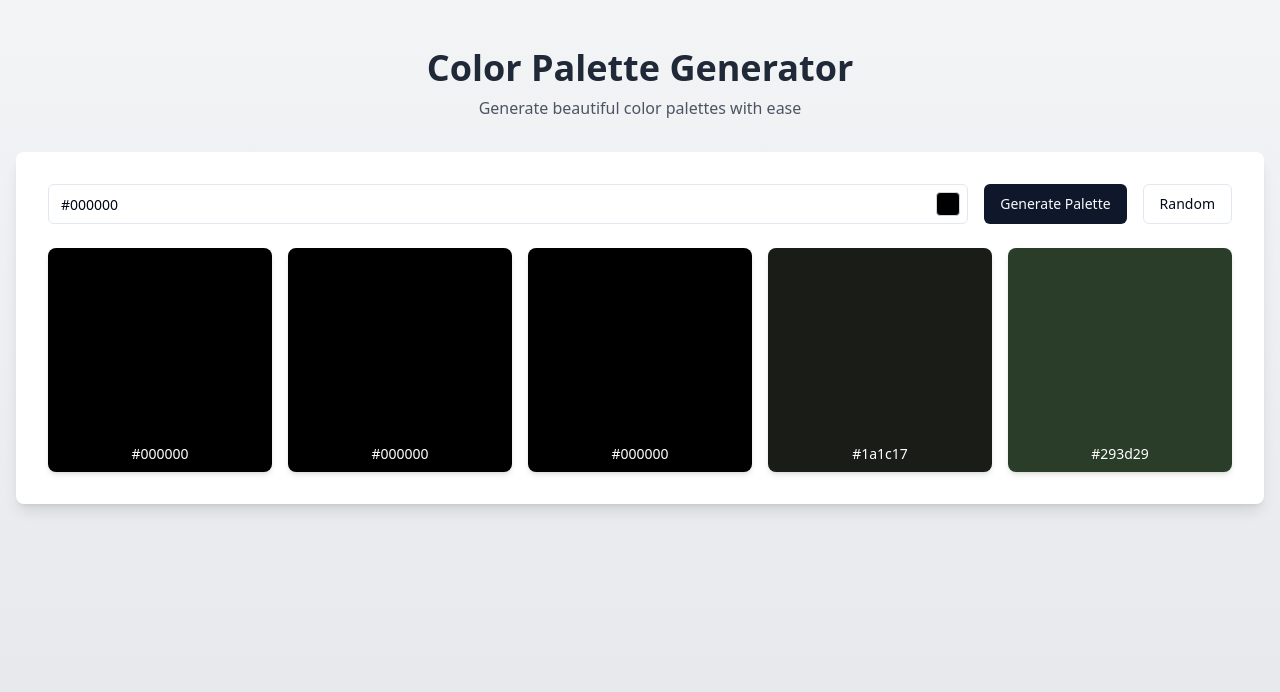
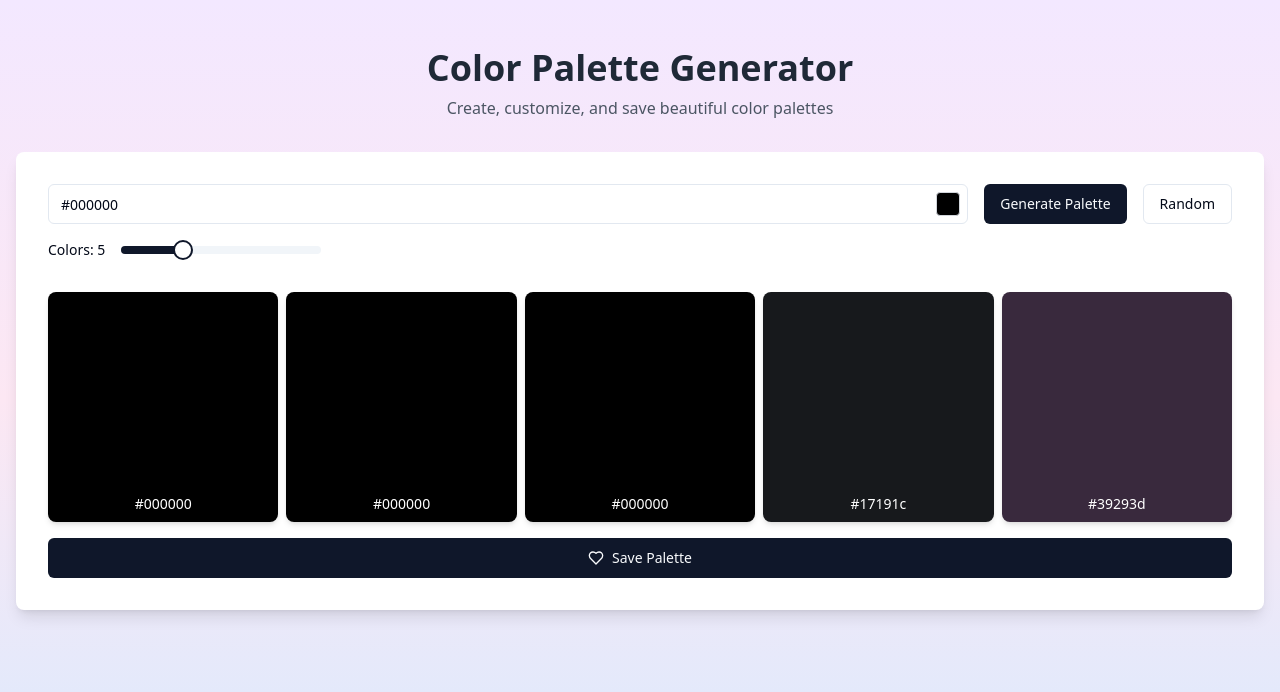
Before and after one commit to GPT-Engineer-App-Dev/palette-palooza, a React (Vite) app: page / in a window 1280 px wide. Both pictures are taken after a click on the button "Generate Palette". Shown: the top 692 px of the page. Built offline with nearby package versions, Linux system fonts and the light colour scheme.

Commit message:
Improve code quality and structure.
Refactor existing code to enhance readability, maintainability, and performance. Implement best practices and optimize components where necessary.
[skip gpt_engineer]

```diff
--- a/src/components/ColorPalette.jsx
+++ b/src/components/ColorPalette.jsx
@@ -1,7 +1,8 @@
 import React from 'react';
 import { toast } from "sonner";
+import { cn } from "@/lib/utils";
 
-const ColorPalette = ({ colors }) => {
+const ColorPalette = ({ colors, mini = false }) => {
   const copyToClipboard = (color) => {
     navigator.clipboard.writeText(color).then(() => {
       toast.success(`Copied ${color} to clipboard!`);
@@ -9,16 +10,25 @@ const ColorPalette = ({ colors }) => {
   };
 
   return (
-    <div className="grid grid-cols-2 md:grid-cols-5 gap-4">
+    <div className={cn(
+      "grid gap-2",
+      mini ? "grid-cols-5" : "grid-cols-2 sm:grid-cols-3 md:grid-cols-5"
+    )}>
       {colors.map((color, index) => (
         <div
           key={index}
-          className="aspect-square rounded-lg shadow-md overflow-hidden cursor-pointer transition-transform hover:scale-105"
+          className={cn(
+            "rounded-lg shadow-md overflow-hidden cursor-pointer transition-transform hover:scale-105",
+            mini ? "aspect-[2/1]" : "aspect-square"
+          )}
           style={{ backgroundColor: color }}
           onClick={() => copyToClipboard(color)}
         >
           <div className="h-full flex items-end justify-center p-2 bg-black bg-opacity-0 hover:bg-opacity-20 transition-opacity">
-            <span className="text-white text-sm font-medium">{color}</span>
+            <span className={cn(
+              "text-white font-medium",
+              mini ? "text-xs" : "text-sm"
+            )}>{color}</span>
           </div>
         </div>
       ))}
--- a/src/components/ColorPaletteGenerator.jsx
+++ b/src/components/ColorPaletteGenerator.jsx
@@ -1,7 +1,9 @@
-import React, { useState } from 'react';
+import React, { useState, useEffect } from 'react';
 import { Button } from "@/components/ui/button";
 import { Input } from "@/components/ui/input";
+import { Slider } from "@/components/ui/slider";
 import { HexColorPicker } from "react-colorful";
+import { Heart, Trash2 } from "lucide-react";
 import ColorPalette from './ColorPalette';
 import { generateRandomColor, generatePaletteFromColor } from '../utils/colorUtils';
 
@@ -9,19 +11,39 @@ const ColorPaletteGenerator = () => {
   const [baseColor, setBaseColor] = useState('#000000');
   const [palette, setPalette] = useState([]);
   const [showColorPicker, setShowColorPicker] = useState(false);
+  const [colorCount, setColorCount] = useState(5);
+  const [favorites, setFavorites] = useState(() => {
+    const saved = localStorage.getItem('favoritePalettes');
+    return saved ? JSON.parse(saved) : [];
+  });
+
+  useEffect(() => {
+    localStorage.setItem('favoritePalettes', JSON.stringify(favorites));
+  }, [favorites]);
 
   const generatePalette = () => {
-    setPalette(generatePaletteFromColor(baseColor));
+    setPalette(generatePaletteFromColor(baseColor, colorCount));
   };
 
   const generateRandomPalette = () => {
     const randomColor = generateRandomColor();
     setBaseColor(randomColor);
-    setPalette(generatePaletteFromColor(randomColor));
+    setPalette(generatePaletteFromColor(randomColor, colorCount));
+  };
+
+  const savePalette = () => {
+    if (palette.length > 0) {
+      setFavorites([...favorites, { baseColor, colors: palette }]);
+    }
+  };
+
+  const removePalette = (index) => {
+    setFavorites(favorites.filter((_, i) => i !== index));
   };
 
   return (
-    <div className="space-y-6">
+    <div className="space-y-8">
+      <div className="space-y-4">
         <div className="flex flex-col space-y-4 sm:flex-row sm:space-x-4 sm:space-y-0">
           <div className="relative flex-grow">
             <Input
@@ -44,7 +66,46 @@ const ColorPaletteGenerator = () => {
           <Button onClick={generatePalette}>Generate Palette</Button>
           <Button onClick={generateRandomPalette} variant="outline">Random</Button>
         </div>
-      {palette.length > 0 && <ColorPalette colors={palette} />}
+        <div className="flex items-center space-x-4">
+          <span className="text-sm font-medium">Colors: {colorCount}</span>
+          <Slider
+            value={[colorCount]}
+            onValueChange={(value) => setColorCount(value[0])}
+            max={10}
+            min={3}
+            step={1}
+            className="w-[200px]"
+          />
+        </div>
+      </div>
+      {palette.length > 0 && (
+        <div className="space-y-4">
+          <ColorPalette colors={palette} />
+          <Button onClick={savePalette} className="w-full">
+            <Heart className="w-4 h-4 mr-2" /> Save Palette
+          </Button>
+        </div>
+      )}
+      {favorites.length > 0 && (
+        <div className="space-y-4">
+          <h2 className="text-2xl font-bold">Favorite Palettes</h2>
+          <div className="grid grid-cols-1 md:grid-cols-2 gap-4">
+            {favorites.map((favPalette, index) => (
+              <div key={index} className="relative">
+                <ColorPalette colors={favPalette.colors} mini />
+                <Button
+                  variant="destructive"
+                  size="icon"
+                  className="absolute top-2 right-2"
+                  onClick={() => removePalette(index)}
+                >
+                  <Trash2 className="w-4 h-4" />
+                </Button>
+              </div>
+            ))}
+          </div>
+        </div>
+      )}
     </div>
   );
 };
--- a/src/pages/Index.jsx
+++ b/src/pages/Index.jsx
@@ -3,10 +3,10 @@ import ColorPaletteGenerator from '../components/ColorPaletteGenerator';
 
 const Index = () => {
   return (
-    <div className="min-h-screen bg-gradient-to-b from-gray-100 to-gray-200 py-12">
+    <div className="min-h-screen bg-gradient-to-b from-purple-100 via-pink-100 to-blue-100 py-12">
       <div className="container mx-auto px-4">
         <h1 className="text-4xl font-bold mb-2 text-center text-gray-800">Color Palette Generator</h1>
-        <p className="text-center text-gray-600 mb-8">Generate beautiful color palettes with ease</p>
+        <p className="text-center text-gray-600 mb-8">Create, customize, and save beautiful color palettes</p>
         <div className="bg-white rounded-lg shadow-lg p-6 md:p-8">
           <ColorPaletteGenerator />
         </div>
--- a/src/utils/colorUtils.js
+++ b/src/utils/colorUtils.js
@@ -2,15 +2,15 @@ export const generateRandomColor = () => {
   return '#' + Math.floor(Math.random()*16777215).toString(16).padStart(6, '0');
 };
 
-export const generatePaletteFromColor = (baseColor) => {
+export const generatePaletteFromColor = (baseColor, count = 5) => {
   const hsl = hexToHSL(baseColor);
   const palette = [];
 
-  // Generate 5 colors based on the base color
-  for (let i = 0; i < 5; i++) {
-    const h = (hsl.h + i * 30) % 360;
-    const s = Math.min(100, Math.max(0, hsl.s + (i - 2) * 10));
-    const l = Math.min(100, Math.max(0, hsl.l + (i - 2) * 10));
+  // Generate colors based on the base color
+  for (let i = 0; i < count; i++) {
+    const h = (hsl.h + i * (360 / count)) % 360;
+    const s = Math.min(100, Math.max(0, hsl.s + (i - Math.floor(count / 2)) * 10));
+    const l = Math.min(100, Math.max(0, hsl.l + (i - Math.floor(count / 2)) * 10));
     palette.push(hslToHex(h, s, l));
   }
 
```
Lines whose indentation alone changed are shown as unchanged.
